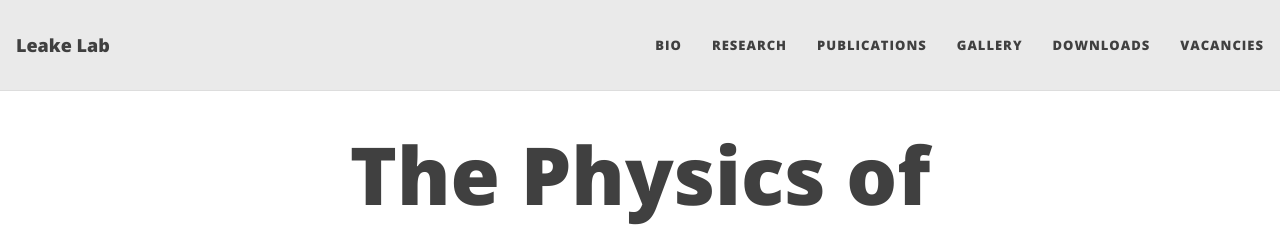
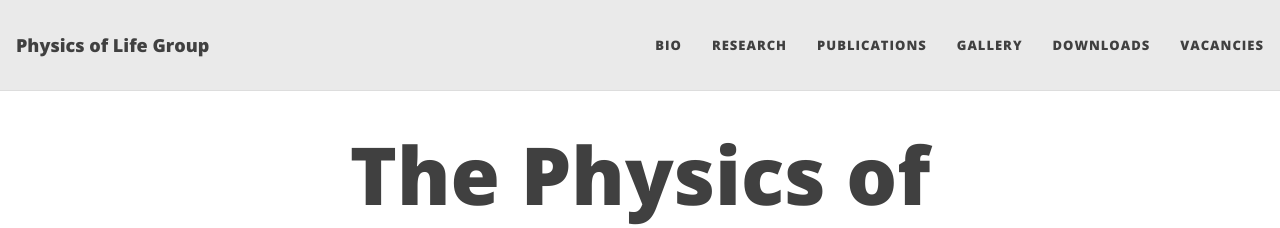
Before and after one commit to york-biophysics/york-biophysics.github.io, a Jekyll site: the page built from index.md, in a window 1280 px wide. Shown: the top 228 px of the page. Built offline with Jekyll 4.4.1, drawn with Linux system fonts in a browser that asks for light colours; nearby versions of some CDN libraries.

```diff
--- a/_config.yml
+++ b/_config.yml
@@ -10,7 +10,7 @@
 ############################
 
 # Name of website
-title: Leake Lab
+title: Physics of Life Group
 
 # Your name to show in the footer
 author: Mark Leake
@@ -52,10 +52,9 @@
 social-network-links:
   email: "mark.c.leake@gmail.com"
   #rss: true  # remove this line if you don't want to show an RSS link at the bottom
-  Linkedin: https://www.linkedin.com/in/markleake/"
-#  medium: yourname
+ #  medium: yourname
 #  reddit: yourname
-#  linkedin: daattali
+  linkedin: markleake
 #  xing: yourname
 #  stackoverflow: "3943160/daattali"
 #  snapchat: deanat78
```
